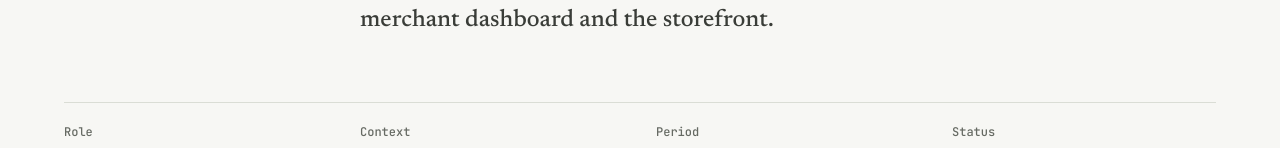
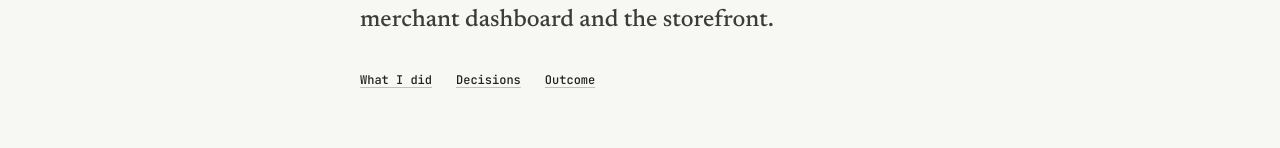
Before and after one commit to niadul-munna/portfolio, a Next.js app: page /work/sellorio in a window 1280 px wide. Shown: the part 407-555 px from the top of the page. Built offline with nearby package versions, Linux system fonts and the light colour scheme; no server answers.

Commit message:
Add native case study section navigation

```diff
--- a/app/work/[slug]/page.tsx
+++ b/app/work/[slug]/page.tsx
@@ -18,6 +18,12 @@ import { getAdjacentProjects, getProject, projectNumber, visibleProjects } from
 
 // Every case study is known at build time; anything else is a 404.
 export const dynamicParams = false;
+
+const sectionLinks = [
+  { href: "#contributions", label: "What I did" },
+  { href: "#decisions", label: "Decisions" },
+  { href: "#outcome", label: "Outcome" },
+];
 
 export function generateStaticParams() {
   return visibleProjects.map((project) => ({ slug: project.slug }));
@@ -82,6 +88,13 @@ export default async function CaseStudyPage({ params }: PageProps<"/work/[slug]"
             <p className="mt-6 max-w-[38em] font-serif text-standfirst text-ink-soft lg:mt-8">
               {project.standfirst}
             </p>
+            <nav aria-label="Case study sections" className="mt-5 flex flex-wrap gap-x-6 gap-y-1 font-mono text-meta">
+              {sectionLinks.map((section) => (
+                <a key={section.href} href={section.href} className="link inline-flex min-h-11 items-center text-ink">
+                  {section.label}
+                </a>
+              ))}
+            </nav>
           </div>
         </header>
 
```
